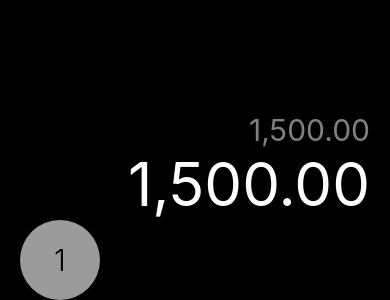
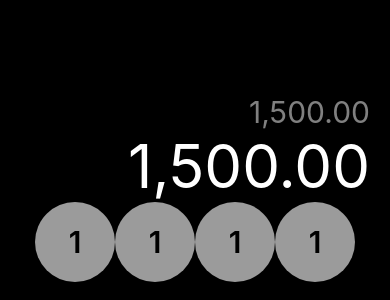
Before and after one commit to mcmmiguel/Calculadora-ReactNativeFH, a React Native app: screen / in a window 390 px wide. Shown: the part 544-844 px from the top of the page. Built offline with nearby package versions, Linux system fonts and the light colour scheme.

Commit message:
Feat. Row container for buttons implemented

```diff
--- a/src/screens/CalculadoraScreen.tsx
+++ b/src/screens/CalculadoraScreen.tsx
@@ -9,10 +9,24 @@ const CalculadoraScreen = () => {
             <Text style={styles.result}>1,500.00</Text>
 
 
-            <View style={styles.button}>
+            <View style={styles.row}>
+
                 {/* Boton */}
-                <Text style={styles.buttonText}>1</Text>
+                <View style={styles.button}>
+                    <Text style={styles.buttonText}>1</Text>
+                </View>
+                <View style={styles.button}>
+                    <Text style={styles.buttonText}>1</Text>
+                </View>
+                <View style={styles.button}>
+                    <Text style={styles.buttonText}>1</Text>
+                </View>
+                <View style={styles.button}>
+                    <Text style={styles.buttonText}>1</Text>
+                </View>
             </View>
+
+
         </View>
     );
 };
--- a/src/theme/appTheme.tsx
+++ b/src/theme/appTheme.tsx
@@ -20,6 +20,12 @@ export const styles = StyleSheet.create({
         fontSize: 30,
         textAlign: 'right',
     },
+    row: {
+        flexDirection: 'row',
+        justifyContent: 'center',
+        marginBottom: 18,
+        paddingHorizontal: 10,
+    },
     button: {
         width: 80,
         height: 80,
@@ -32,6 +38,6 @@ export const styles = StyleSheet.create({
         padding: 10,
         fontSize: 30,
         color: 'black',
-        fontWeight: '300',
+        fontWeight: '600',
     },
 });
```
